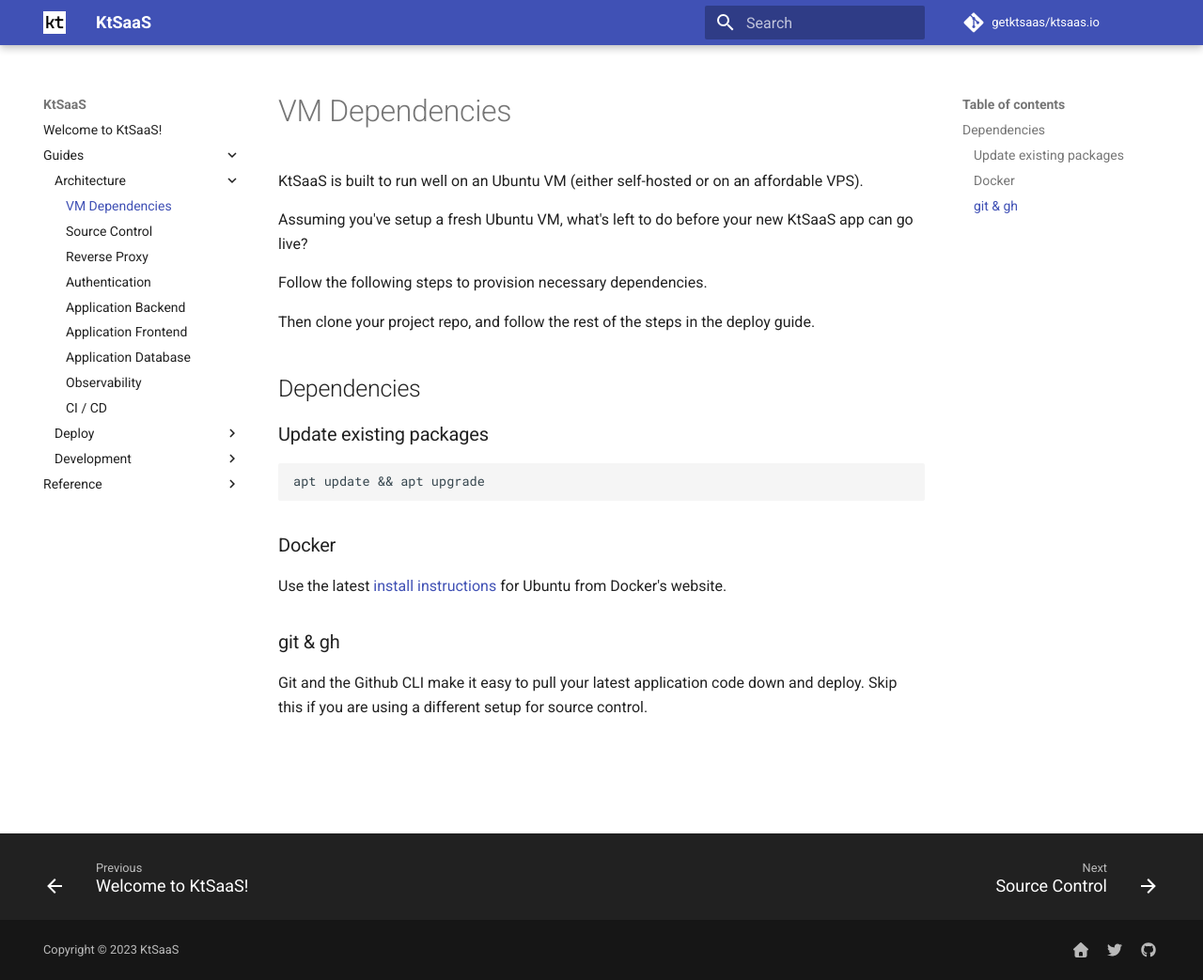
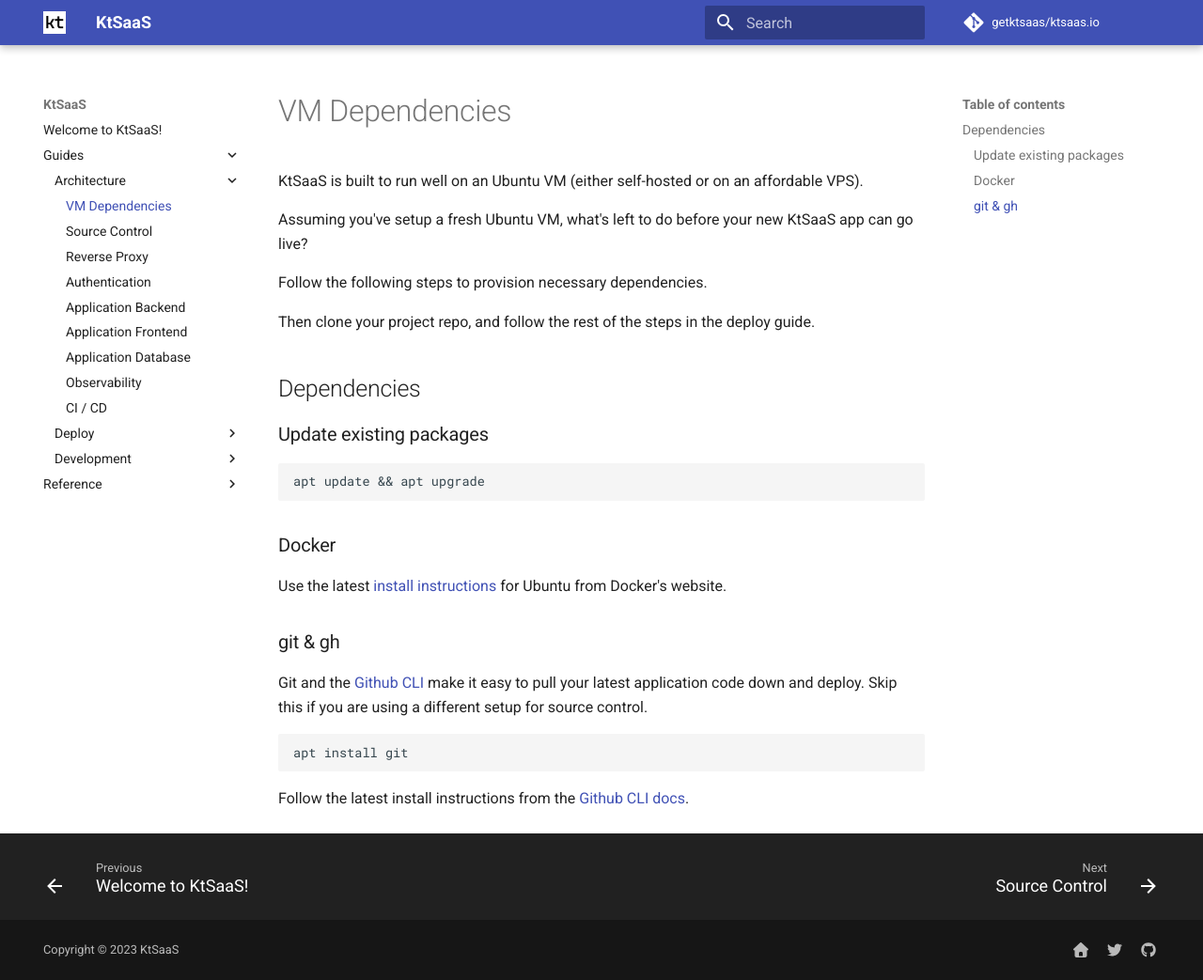
Before and after one commit to getktsaas/ktsaas.io, an MkDocs documentation site: the page built from docs/docs/guides/architecture/1-vm-dependencies.md, in a window 1280 px wide and 1043 px high. Shown: the whole window at 94% size. Built offline with MkDocs 1.6.1 and Material for MkDocs 9.7.7, drawn with Linux system fonts in a browser that asks for light colours; comment, search, counter and statistics services are not loaded.

````diff
--- a/docs/docs/guides/architecture/1-vm-dependencies.md
+++ b/docs/docs/guides/architecture/1-vm-dependencies.md
@@ -23,4 +23,9 @@ Use the latest [install instructions](https://docs.docker.com/engine/install/ubu
 
 ### git & gh
 
-Git and the Github CLI make it easy to pull your latest application code down and deploy. Skip this if you are using a different setup for source control.
+Git and the [Github CLI](https://github.com/cli/cli/blob/trunk/docs/install_linux.md) make it easy to pull your latest application code down and deploy. Skip this if you are using a different setup for source control.
+
+```
+apt install git
+```
+Follow the latest install instructions from the [Github CLI docs](https://github.com/cli/cli/blob/trunk/docs/install_linux.md).
````
Also changed, not shown: 1 other file.
